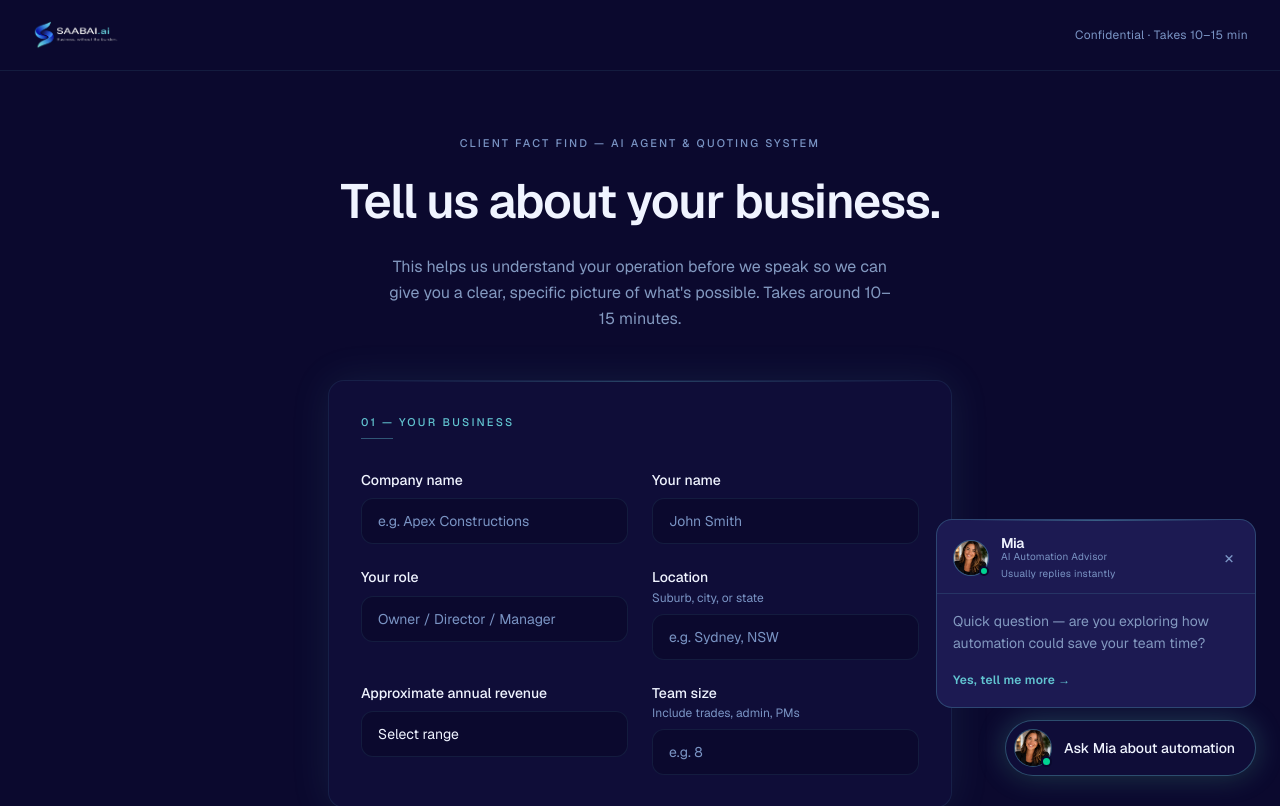
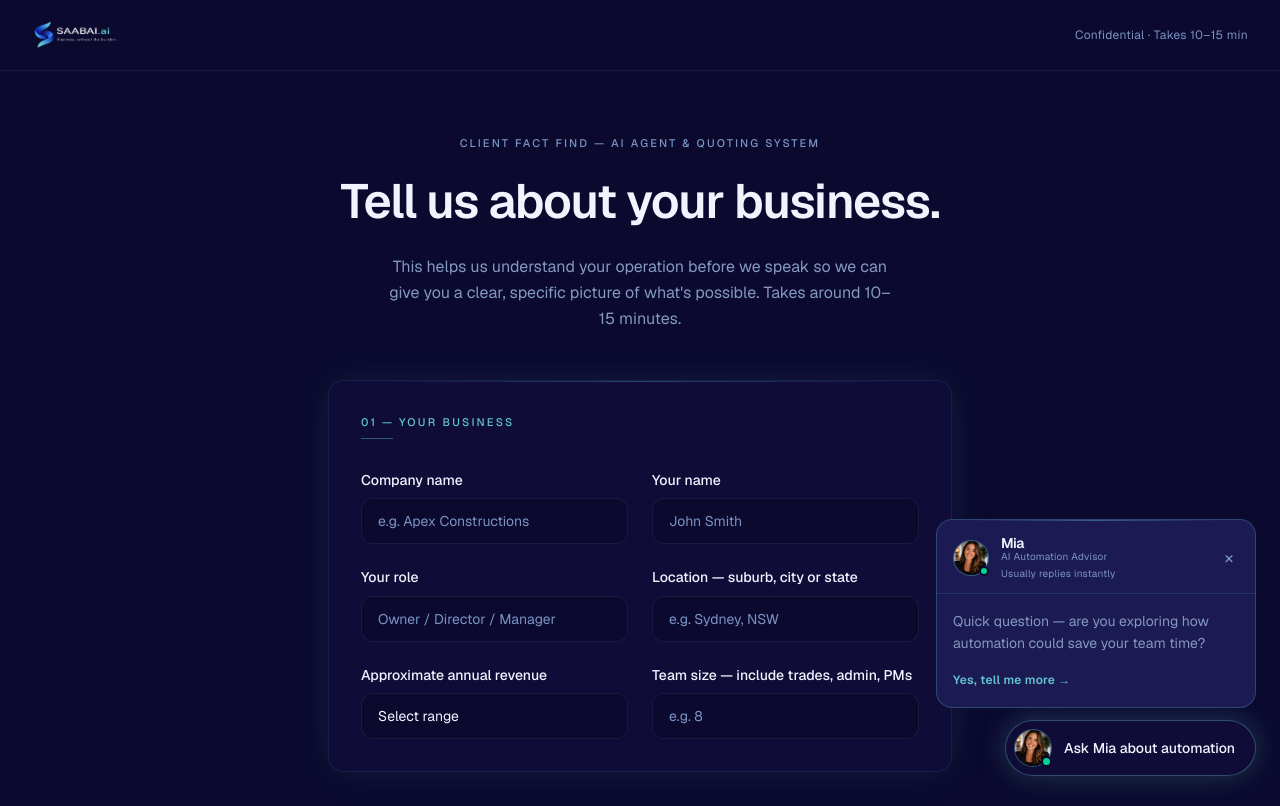
Before and after one commit to sg-satoshi/saabai-site, a Next.js app: page /onboarding/builders in a window 1280 px wide. Shown: the top 806 px of the page. Built offline with nearby package versions, Linux system fonts and the light colour scheme.

Commit message:
fix: move field hints inline with labels to align grid rows

```diff
--- a/app/onboarding/builders/page.tsx
+++ b/app/onboarding/builders/page.tsx
@@ -293,7 +293,7 @@ export default function Onboarding() {
                 <Field label="Your role">
                   <Input value={role} onChange={(e) => setRole(e.target.value)} placeholder="Owner / Director / Manager" />
                 </Field>
-                <Field label="Location" hint="Suburb, city, or state">
+                <Field label="Location — suburb, city or state">
                   <Input value={location} onChange={(e) => setLocation(e.target.value)} placeholder="e.g. Sydney, NSW" />
                 </Field>
               </div>
@@ -307,7 +307,7 @@ export default function Onboarding() {
                     <option>$10M+</option>
                   </Select>
                 </Field>
-                <Field label="Team size" hint="Include trades, admin, PMs">
+                <Field label="Team size — include trades, admin, PMs">
                   <Input type="number" min={1} value={teamSize} onChange={(e) => setTeamSize(e.target.value)} placeholder="e.g. 8" />
                 </Field>
               </div>
```
